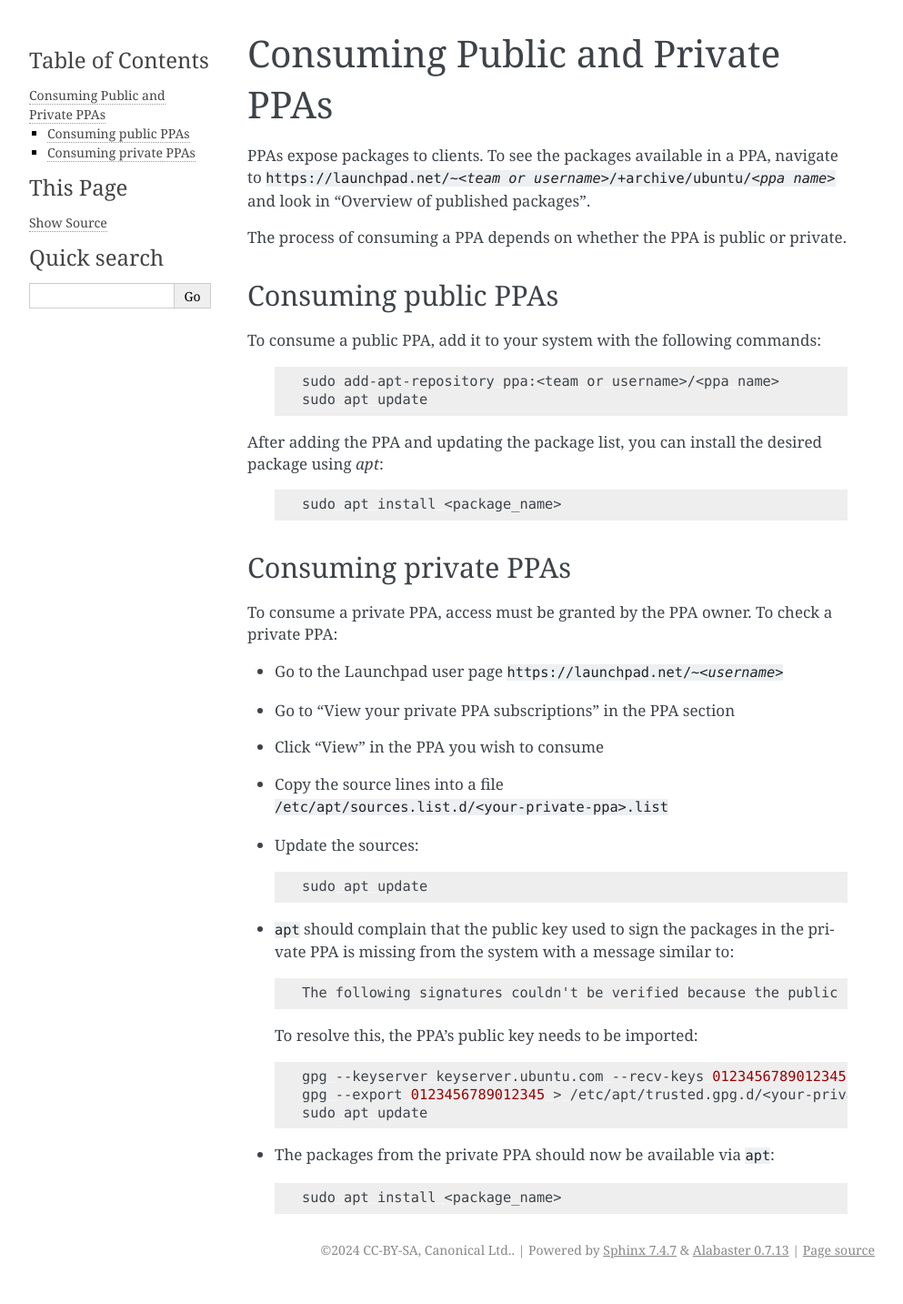
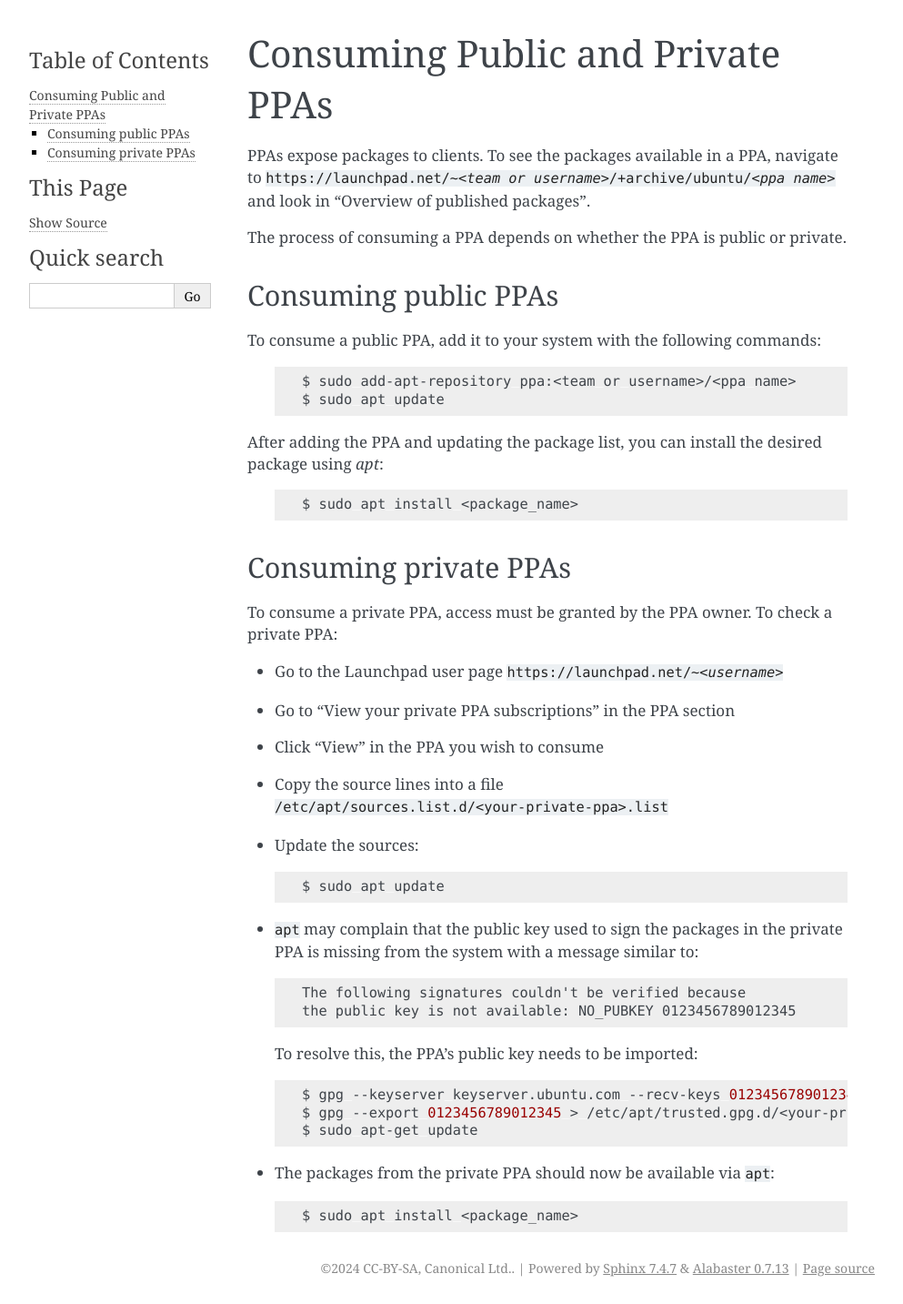
Before and after one commit to canonical/risc-v-cookbook, a Sphinx documentation site: the page built from docs/howto/launchpad/consume_ppa.rst, in a window 1280 px wide. Shown: the whole page at 91% size, without its empty margins (148-1141 px from the left). Built offline with Sphinx 7.4.7, drawn with Linux system fonts in a browser that asks for light colours.

Commit message:
Use prompt:: in consume_ppa.rst
Signed-off-by: Heinrich Schuchardt <heinrich.schuchardt@canonical.com>

```diff
--- a/docs/howto/launchpad/consume_ppa.rst
+++ b/docs/howto/launchpad/consume_ppa.rst
@@ -14,17 +14,17 @@ Consuming public PPAs
 
 To consume a public PPA, add it to your system with the following commands:
 
-  .. code:: bash
+  .. prompt:: bash $ auto
 
-    sudo add-apt-repository ppa:<team or username>/<ppa name>
-    sudo apt update
+    $ sudo add-apt-repository ppa:<team or username>/<ppa name>
+    $ sudo apt update
 
 After adding the PPA and updating the package list, you can install the desired package using
 `apt`:
 
-  .. code:: bash
+  .. prompt:: bash $ auto
 
-    sudo apt install <package_name>
+    $ sudo apt install <package_name>
 
 Consuming private PPAs
 -----------------------
@@ -38,26 +38,28 @@ To consume a private PPA, access must be granted by the PPA owner. To check a pr
   ``/etc/apt/sources.list.d/<your-private-ppa>.list``
 * Update the sources:
 
-  .. code:: bash
+  .. prompt:: bash $ auto
 
-    sudo apt update
+    $ sudo apt update
 
-* ``apt`` should complain that the public key used to sign the packages in the private PPA is
-  missing from the system with a message similar to:
+* ``apt`` may complain that the public key used to sign the packages in the
+  private PPA is missing from the system with a message similar to:
 
   .. code:: text
 
-    The following signatures couldn't be verified because the public key is not available: NO_PUBKEY 0123456789012345
+    The following signatures couldn't be verified because
+    the public key is not available: NO_PUBKEY 0123456789012345
 
   To resolve this, the PPA's public key needs to be imported:
 
-  .. code:: bash
+  .. prompt:: bash $ auto
 
-    gpg --keyserver keyserver.ubuntu.com --recv-keys 0123456789012345
-    gpg --export 0123456789012345 > /etc/apt/trusted.gpg.d/<your-private-ppa>.gpg
-    sudo apt update
+    $ gpg --keyserver keyserver.ubuntu.com --recv-keys 0123456789012345
+    $ gpg --export 0123456789012345 > /etc/apt/trusted.gpg.d/<your-private-ppa>.gpg
+    $ sudo apt-get update
+
 * The packages from the private PPA should now be available via ``apt``:
 
-  .. code:: bash
+  .. prompt:: bash $ auto
 
-    sudo apt install <package_name>
+    $ sudo apt install <package_name>
```
